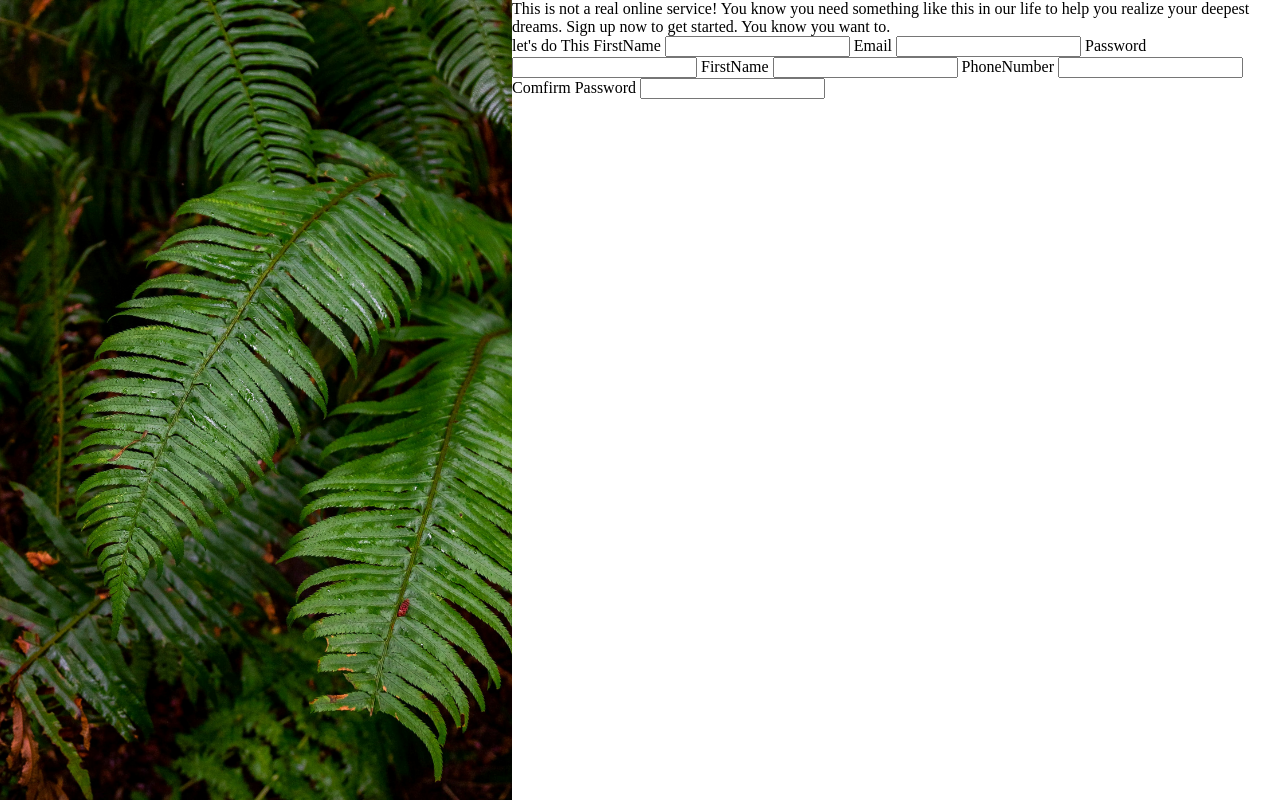
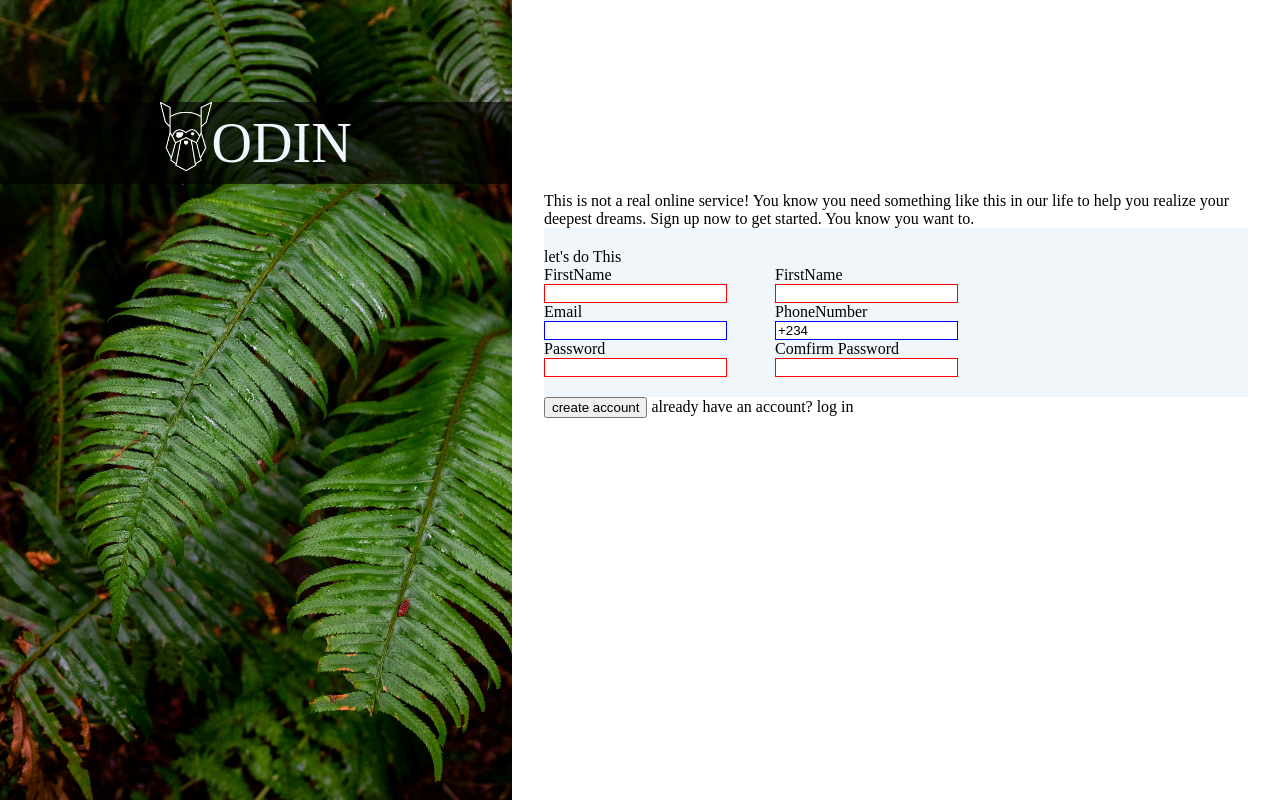
Before and after one commit to lengsho01/Project-Sign-up-form, a plain HTML site: page index.html in a window 1280 px wide. Drawn offline with Linux system fonts and the light colour scheme.

Commit message:
initail: styles

```diff
--- a/index.html
+++ b/index.html
@@ -10,39 +10,53 @@
     <form action="">
         <div class="form-container">
             <div class="form-bg">
-                <!-- <div class="form-logo">
+                <div class="form-logo">
                     <div class="logo">
                         <img src="media/odin-lined.png" alt="img" >
                     </div>
-                        odin
-                </div> -->
+                    ODIN
+                </div>
             </div>
             <div class="main-form">
+                <div class="call-to-action">
+
                 This is not a real online service! You know you need something like this in our life to help you realize your deepest dreams.
                 Sign up now to get started.
                 You know you want to.
+
+                </div>
                 <div class="form">
                     let's do This
-
+                    <div class="form-box">
+                        <div1>
                             <label for="FirstName">FirstName</label>
                             <input type="text" name="FirstName" id="FirstName" required>
 
                             <label for="email">Email</label>
-                    <input type="email" name="email" id="email" required>
+                            <input type="email" name="email" id="email"  >
 
                             <label for="password">Password</label>
                             <input type="password" name="password" id="password" required>
-
+                        </div1>
+                        <div2>
                             <label for="FirstName">FirstName</label>
                             <input type="text" name="FirstName" id="FirstName" required>
 
-
                             <label for="PhoneNumber">PhoneNumber</label>
-                    <input type="number" name="PhoneNumber" id="PhoneNumber" required>
+                            <input type="text" name="PhoneNumber" id="PhoneNumber" value="+234 "  >
 
                             <label for="password">Comfirm Password</label>
                             <input type="password" name="password" id="password" required>
+
+                        </div2>
                     </div>
+                </div>
+                <btn>
+
+                <button type="submit">create account</button>
+                already have an account? log in
+
+                </btn>
             </div>
         </div>
     </form>
--- a/styles.css
+++ b/styles.css
@@ -12,6 +12,7 @@ body{
 img{
     width: 100%;
     object-fit: cover;
+    height: auto;
 }
 .form-bg{
     margin: 0;
@@ -20,19 +21,53 @@ img{
     height: 100vh;
     background-image: url(media/halie-west-25xggax4bSA-unsplash.jpg);
     background-size: cover;
+    background-position: center;
     background-repeat: no-repeat;
-    background-position: center;
+
 }
 .form-logo{
     width: 100%;
     margin-top: 20%;
-    background: #0000005e;
+    background: #000000a4;
+    display: flex;
+    justify-content: center;
+    align-items: center;
+    color: aliceblue;
+    font-size: clamp(1.5em, 7vh, 5em);
 
 }
 .logo{
-    width: 100%;
-    height: 30%;
+    width: 10%;
+
+}
+P{
 }
 .main-form{
-    width: 60%;
+    margin: 0 auto;
+    padding: 15% 0 ;
+    width: 55%;
+    display: flex;
+    flex-direction: column;
+
+
 }
+.form{
+    width: 100%;
+    background-color: rgb(241, 246, 250);
+    padding: 20px 0;
+}
+div2{
+    margin-left: 3em;
+}
+label{
+    display: block;
+}
+input:valid{
+    border: 1px solid blue;
+}
+input:invalid{
+    border: 1px solid red;
+}
+.form-box{
+    display: flex;
+}
```
Lines whose indentation alone changed are shown as unchanged.
